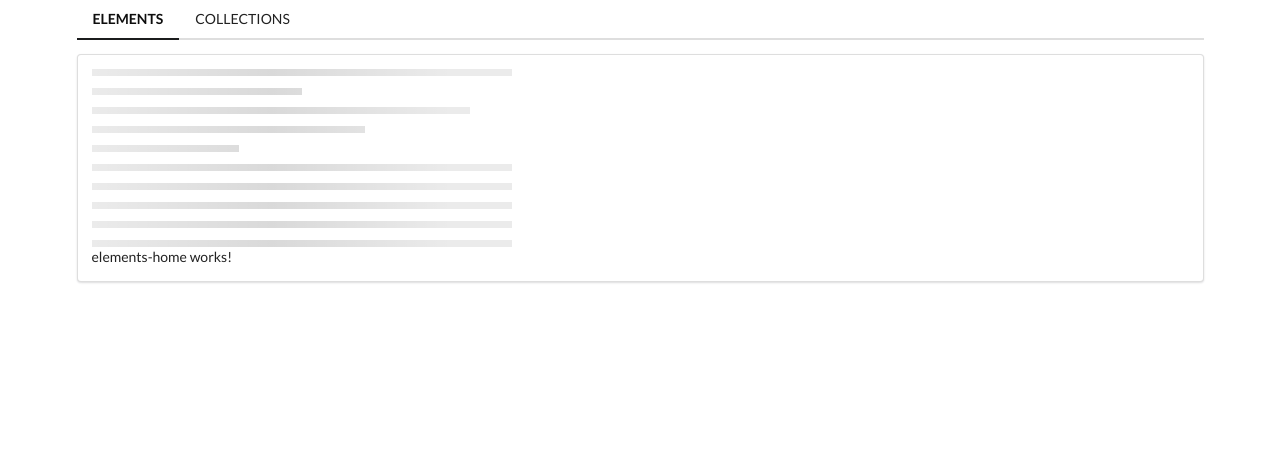
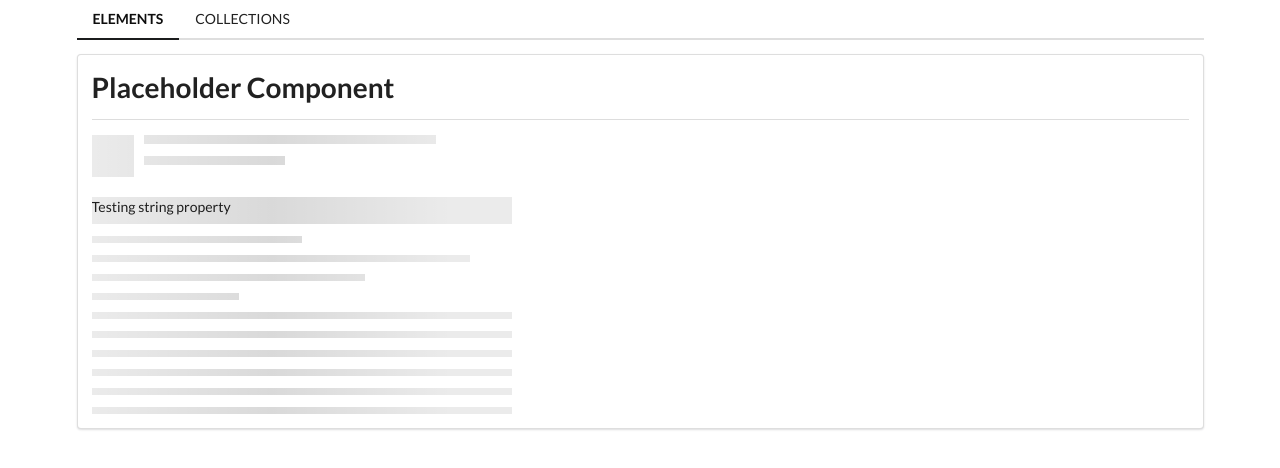
Before and after one commit to LaraGuardiola/angular-modules, an Angular app: page /elements in a window 1280 px wide. Shown: the top 468 px of the page. Built offline with nearby package versions, Linux system fonts and the light colour scheme.

Commit message:
explored a little bit about the property bindings parent to son

```diff
--- a/src/app/elements/elements-home/elements-home.component.html
+++ b/src/app/elements/elements-home/elements-home.component.html
@@ -1,2 +1,9 @@
-<app-placeholder [header]="false" [lines]="10"></app-placeholder>
-<p>elements-home works!</p>
+<h1>Placeholder Component</h1>
+<div class="ui divider"></div>
+<app-placeholder
+    [placeholderTitle]="'Testing string property'"
+    [header]="true"
+    [lines]="10">
+</app-placeholder>
+
+<!-- Using property bindings from PlaceholderComponent class-->
--- a/src/app/elements/placeholder/placeholder.component.html
+++ b/src/app/elements/placeholder/placeholder.component.html
@@ -1,9 +1,13 @@
 <div class="ui placeholder">
     <div *ngIf="header" class="image header">
-        <div class="line"></div>
+        <div *appTimes="1" class="line"></div>
         <div class="line"></div>
     </div>
     <div class="paragraph">
+        <label for="">{{placeholderTitle}}</label>
         <div *appTimes="lines" class="line"></div>
     </div>
 </div>
+
+<!-- using structural directive ngIf evaluating header property (PlaceholderComponent inside same module)-->
+<!-- using custom directive times to print an specified number of lines from the elements component-->
--- a/src/app/elements/placeholder/placeholder.component.ts
+++ b/src/app/elements/placeholder/placeholder.component.ts
@@ -9,6 +9,7 @@ export class PlaceholderComponent implements OnInit {
 
   @Input() header: boolean = true
   @Input() lines: number = 3
+  @Input() placeholderTitle: string = 'Placeholder Component'
 
   constructor() { }
 
```
